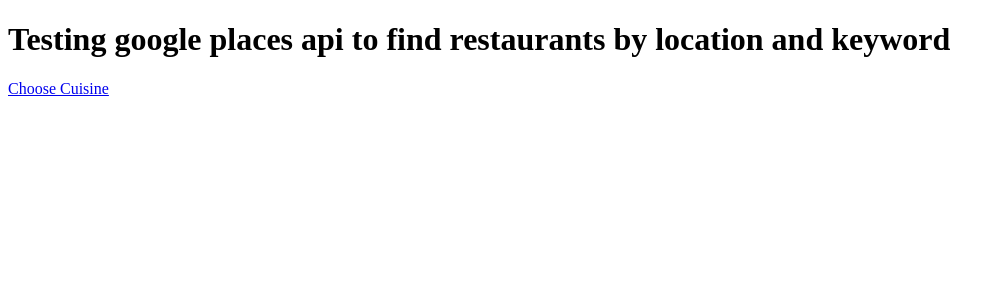
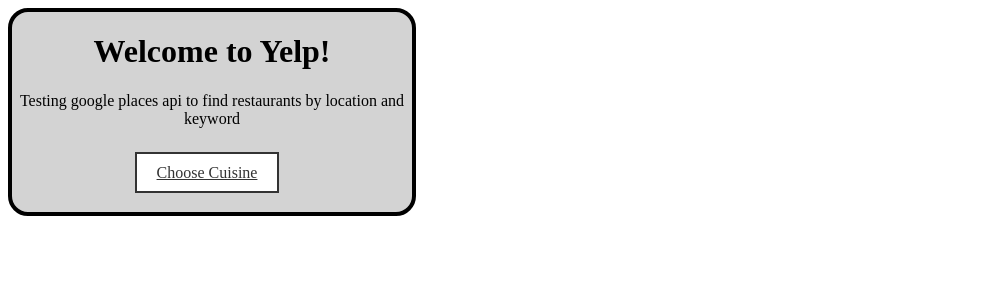
Before and after one commit to BertMorris/yelp-api-next, a Next.js app: page / in a window 1280 px wide. Shown: the top 300 px of the page, without its empty margins (0-1005 px from the left). Built offline with nearby package versions, Linux system fonts and the light colour scheme.

Commit message:
styled home

```diff
--- a/package.json
+++ b/package.json
@@ -17,8 +17,9 @@
     "eslint-config-next": "13.3.4",
     "next": "^13.3.4",
     "postcss": "8.4.23",
-    "react": "18.2.0",
+    "react": "^18.2.0",
     "react-dom": "18.2.0",
+    "react-native": "^0.71.7",
     "tailwindcss": "3.3.2",
     "typescript": "5.0.4"
   }
--- a/src/pages/index.tsx
+++ b/src/pages/index.tsx
@@ -40,10 +40,13 @@
   // }
 
   return (
-    <div>
+    <center className="home">
       <h1>
+        Welcome to Yelp!
+      </h1>
+      <div>
         Testing google places api to find restaurants by location and keyword
-      </h1>
+      </div>
       {/* <h2>
         Lat: {userLocation?.lat ?? "no latitude data"} Long:{" "}
         {userLocation?.long ?? "no long data"}
@@ -71,7 +74,8 @@
           Pub
         </button>
       </div> */}
-      <Link href={"/search"}>Choose Cuisine</Link>
-    </div>
+      <br /><br />
+      <Link href={"/search"}  className="button">Choose Cuisine</Link>
+    </center>
   );
 }
--- a/src/styles/globals.css
+++ b/src/styles/globals.css
@@ -65,3 +65,12 @@
   align-items: center;
   gap: 1rem;
 }
+
+.home {
+  text-align: center;
+  background-color: lightgray;
+  width: 400px;
+  height: 200px;
+  border: 4px solid black;
+  border-radius: 20px;
+}
```
Also changed, not shown: 1 other file (tests, documents, lock files or other folders).
